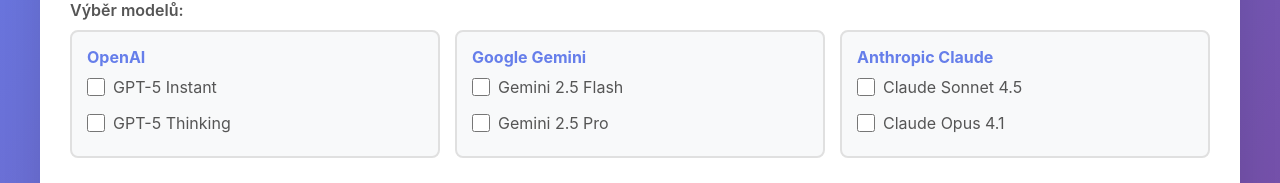
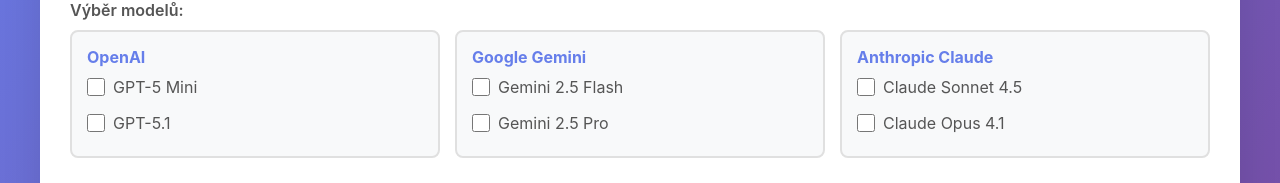
Before and after one commit to miloscermak/prompt, a React (Vite) app in the folder frontend/: page / in a window 1280 px wide. Shown: the part 403-586 px from the top of the page. Built offline with nearby package versions, Linux system fonts and the light colour scheme; the HTML template or start-up script is replaced by a standard one.

Commit message:
Update OpenAI models to GPT-5 Mini and GPT-5.1
Replace old models:
- Remove: gpt-5-instant, gpt-5-thinking
- Add: gpt-5-mini (2025-08-07), gpt-5.1 (2025-11-13)

Both models use the same v1/responses endpoint.

```diff
--- a/frontend/src/App.jsx
+++ b/frontend/src/App.jsx
@@ -3,8 +3,8 @@ import axios from 'axios';
 
 const MODELS = {
   openai: [
-    { id: 'gpt-5-instant', label: 'GPT-5 Instant' },
-    { id: 'gpt-5-thinking', label: 'GPT-5 Thinking' },
+    { id: 'gpt-5-mini', label: 'GPT-5 Mini' },
+    { id: 'gpt-5.1', label: 'GPT-5.1' },
   ],
   gemini: [
     { id: 'gemini-2.5-flash', label: 'Gemini 2.5 Flash' },
```
Also changed, not shown: 1 other file (tests, documents, lock files or other folders).
